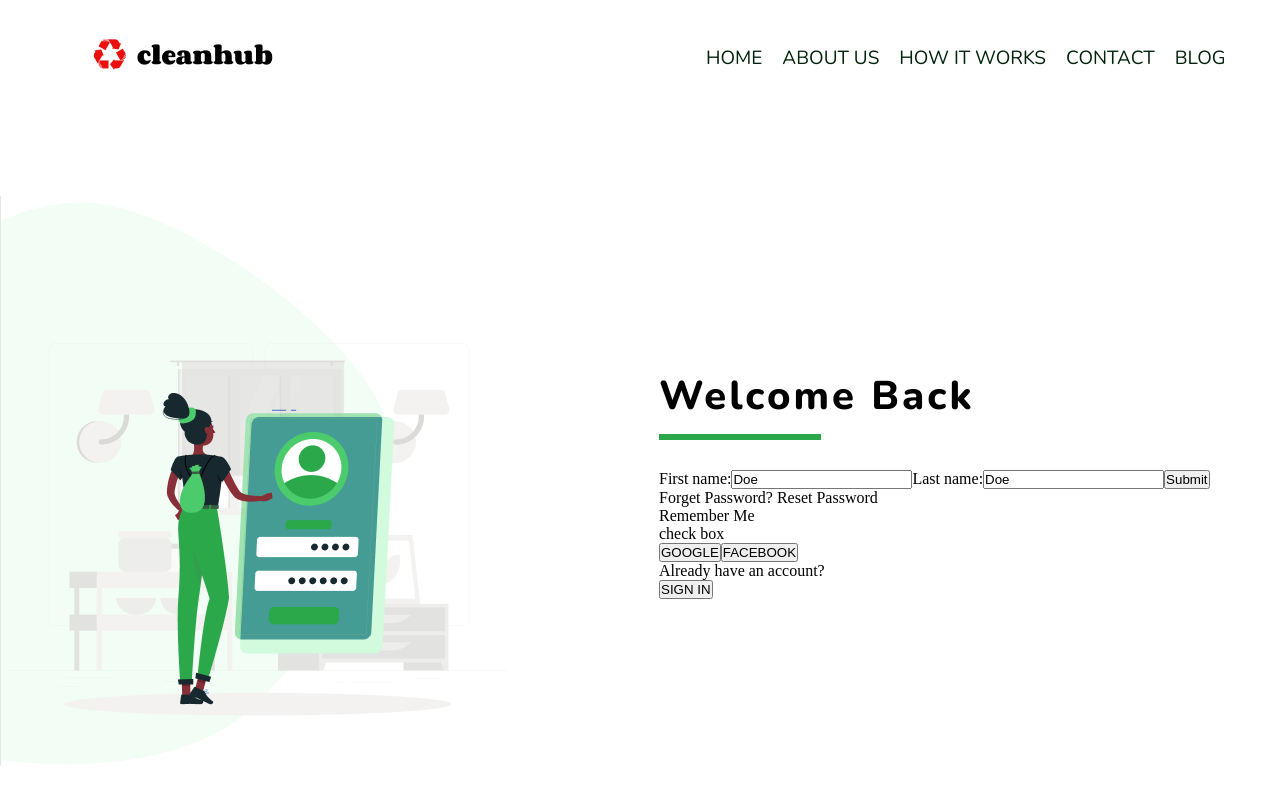
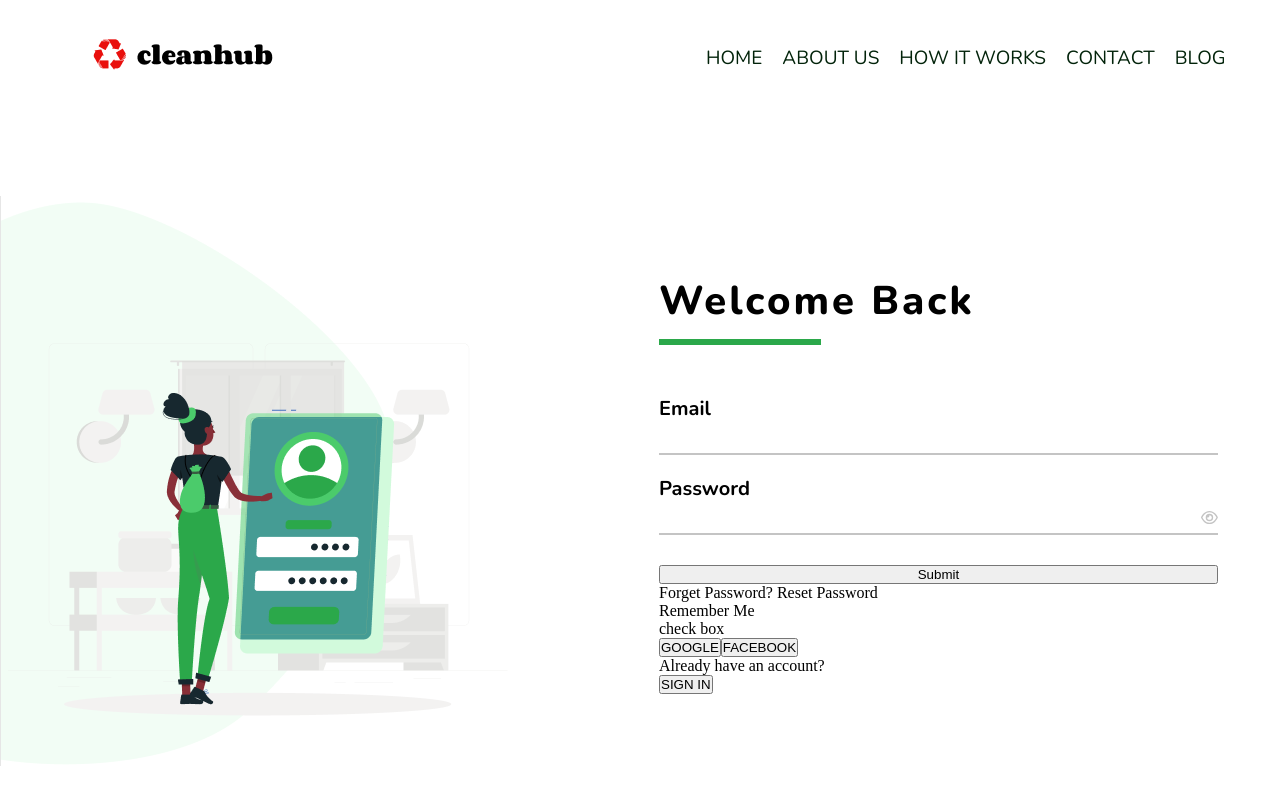
Before and after one commit to Clean-Hub/cleanhub, a React (Create React App) app: page /login in a window 1280 px wide. Shown: the top 800 px of the page. Built offline with nearby package versions, Linux system fonts and the light colour scheme.

Commit message:
eyes icon designed

```diff
--- a/src/pages/login/Login.jsx
+++ b/src/pages/login/Login.jsx
@@ -1,5 +1,7 @@
 import './login.css'
 import logo from '../../assets/img/loginLogo.PNG'
+import { FontAwesomeIcon } from '@fortawesome/react-fontawesome'
+import { faEye } from '@fortawesome/free-regular-svg-icons'
 
 const Login = () => {
   return (
@@ -12,16 +14,20 @@ const Login = () => {
           <h1 className='loginRHInfoWelcome'>Welcome Back</h1>
           <span className='loginRHInfoSp'></span>
         </div>
-
-        <div className='loginRForm'>
-          <form action=''>
-            <label for='fname'>First name:</label>
-            <input type='text' id='lname' name='lname' value='Doe' />
-            <label for='lname'>Last name:</label>
-            <input type='text' id='lname' name='lname' value='Doe' />
-            <input type='submit' value='Submit' />
-          </form>
-        </div>
+        <form action='' className='loginRForm'>
+          <label for='fname' className='loginRFormL'>
+            Email
+          </label>
+          <input type='text' className='loginRFormInput' />
+          <label for='lname' className='loginRFormL'>
+            Password
+          </label>
+          <div className='inputPass'>
+            <input type='password' className='passwordBtn' />
+            <FontAwesomeIcon icon={faEye} className='eyes' />
+          </div>
+          <input type='submit' value='Submit' />
+        </form>
         <div className='forgetP'>
           <p className='forgetPw'>
             Forget Password? <span className='reset'>Reset Password</span>
--- a/src/pages/login/login.css
+++ b/src/pages/login/login.css
@@ -35,3 +35,52 @@
   border: 3px solid #2ba84a;
   margin-top: 10px;
 }
+.loginRForm {
+  display: flex;
+  flex-direction: column;
+  width: 90%;
+}
+.loginRFormL {
+  font-family: 'Nunito';
+  font-style: normal;
+  font-weight: 700;
+  font-size: 20px;
+  line-height: 140%;
+  color: #000000;
+  margin-top: 20px;
+}
+.loginRFormInput {
+  padding: 5px;
+  font-size: 15px;
+  font-family: 'Nunito';
+  font-style: normal;
+  border: none;
+  border-bottom: 2px solid #c4c4c4;
+}
+.loginRFormInput:focus {
+  outline: none;
+}
+.inputPass {
+  width: 100%;
+  display: flex;
+  align-items: center;
+  justify-content: space-between;
+  margin-bottom: 30px;
+  border-bottom: 2px solid #c4c4c4;
+}
+.passwordBtn {
+  width: 90%;
+  padding: 5px;
+  font-size: 15px;
+  font-family: 'Nunito';
+  font-style: normal;
+  border: none;
+}
+.passwordBtn:focus {
+  outline: none;
+}
+.eyes {
+  font-size: 15px;
+  color: #c4c4c4;
+  cursor: pointer;
+}
```
